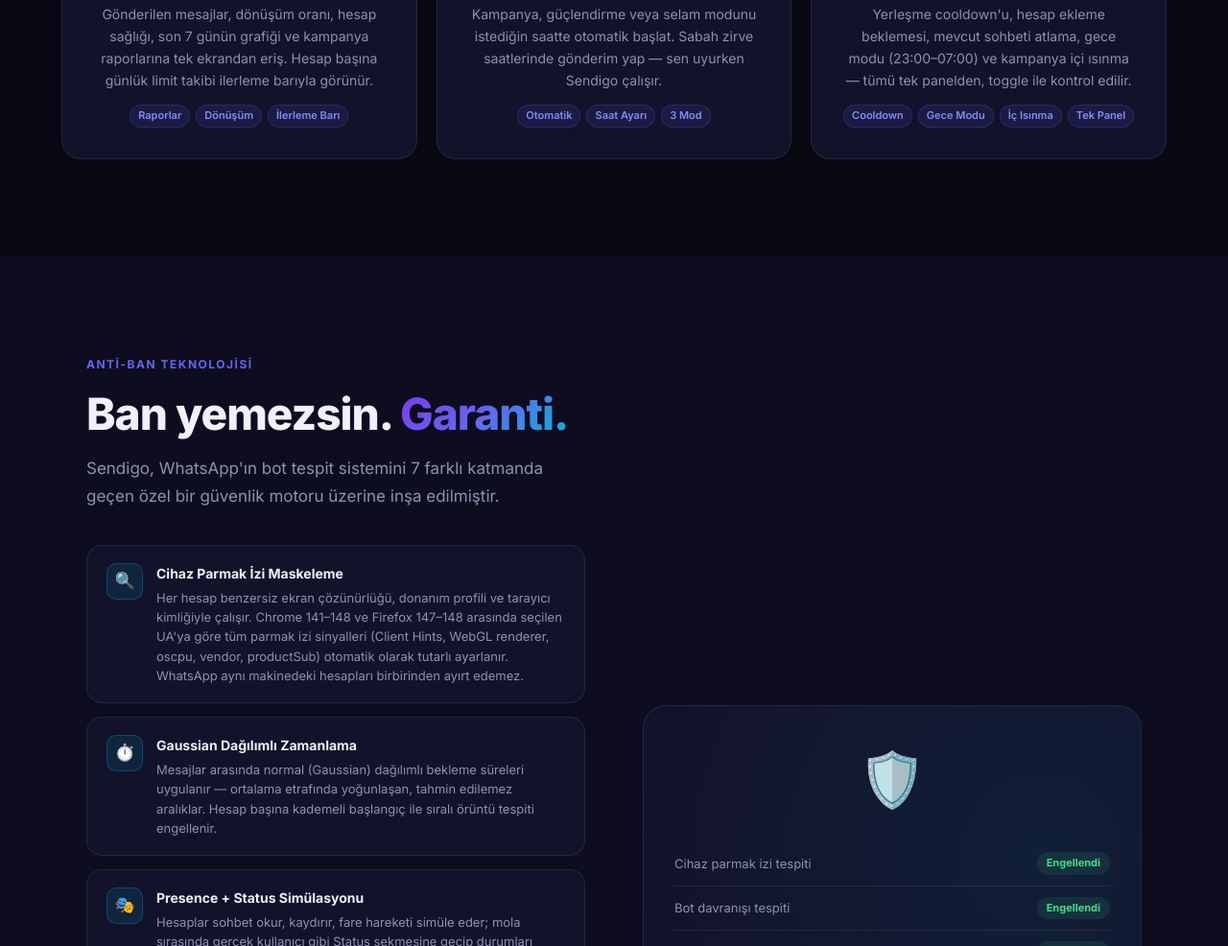
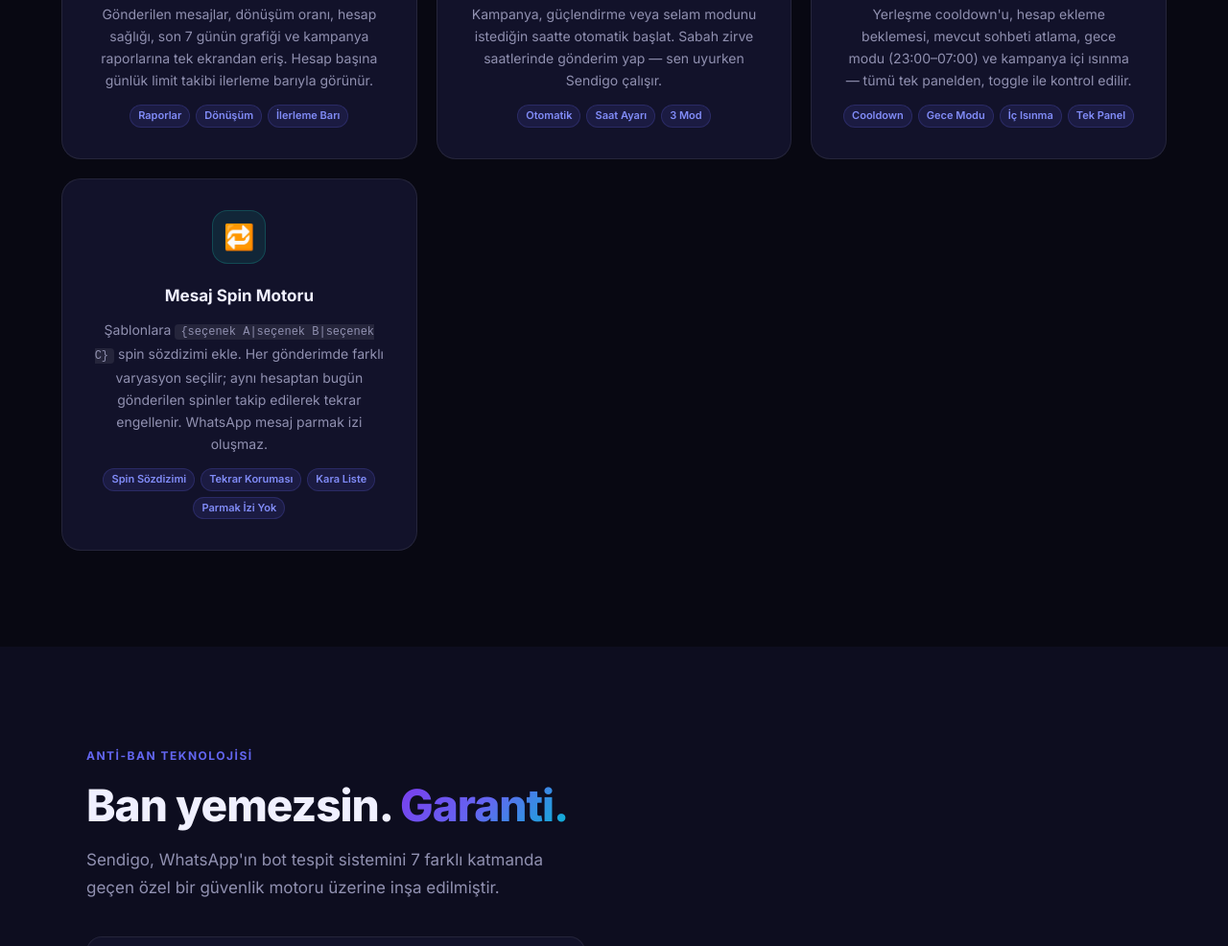
Before and after one commit to yekta72/sendigo-website, a plain HTML site: page index.html in a window 1280 px wide. Shown: the part 3051-4037 px from the top of the page at 96% size. Drawn offline with Linux system fonts and the light colour scheme; no server answers.

Commit message:
Add files via upload

```diff
--- a/index.html
+++ b/index.html
@@ -1120,6 +1120,13 @@
       <h3>Güvenlik Ayarları</h3>
       <p>Yerleşme cooldown'u, hesap ekleme beklemesi, mevcut sohbeti atlama, gece modu (23:00–07:00) ve kampanya içi ısınma — tümü tek panelden, toggle ile kontrol edilir.</p>
       <div class="feat-tags"><span class="feat-tag">Cooldown</span><span class="feat-tag">Gece Modu</span><span class="feat-tag">İç Isınma</span><span class="feat-tag">Tek Panel</span></div>
+    </div>
+
+    <div class="feat-card">
+      <div class="feat-icon" style="background:rgba(20,184,166,0.12);border:1px solid rgba(20,184,166,0.25)">🔁</div>
+      <h3>Mesaj Spin Motoru</h3>
+      <p>Şablonlara <code style="font-size:12px;background:rgba(255,255,255,0.08);padding:1px 6px;border-radius:4px;">{seçenek A|seçenek B|seçenek C}</code> spin sözdizimi ekle. Her gönderimde farklı varyasyon seçilir; aynı hesaptan bugün gönderilen spinler takip edilerek tekrar engellenir. WhatsApp mesaj parmak izi oluşmaz.</p>
+      <div class="feat-tags"><span class="feat-tag">Spin Sözdizimi</span><span class="feat-tag">Tekrar Koruması</span><span class="feat-tag">Kara Liste</span><span class="feat-tag">Parmak İzi Yok</span></div>
     </div>
 
   </div>
```
